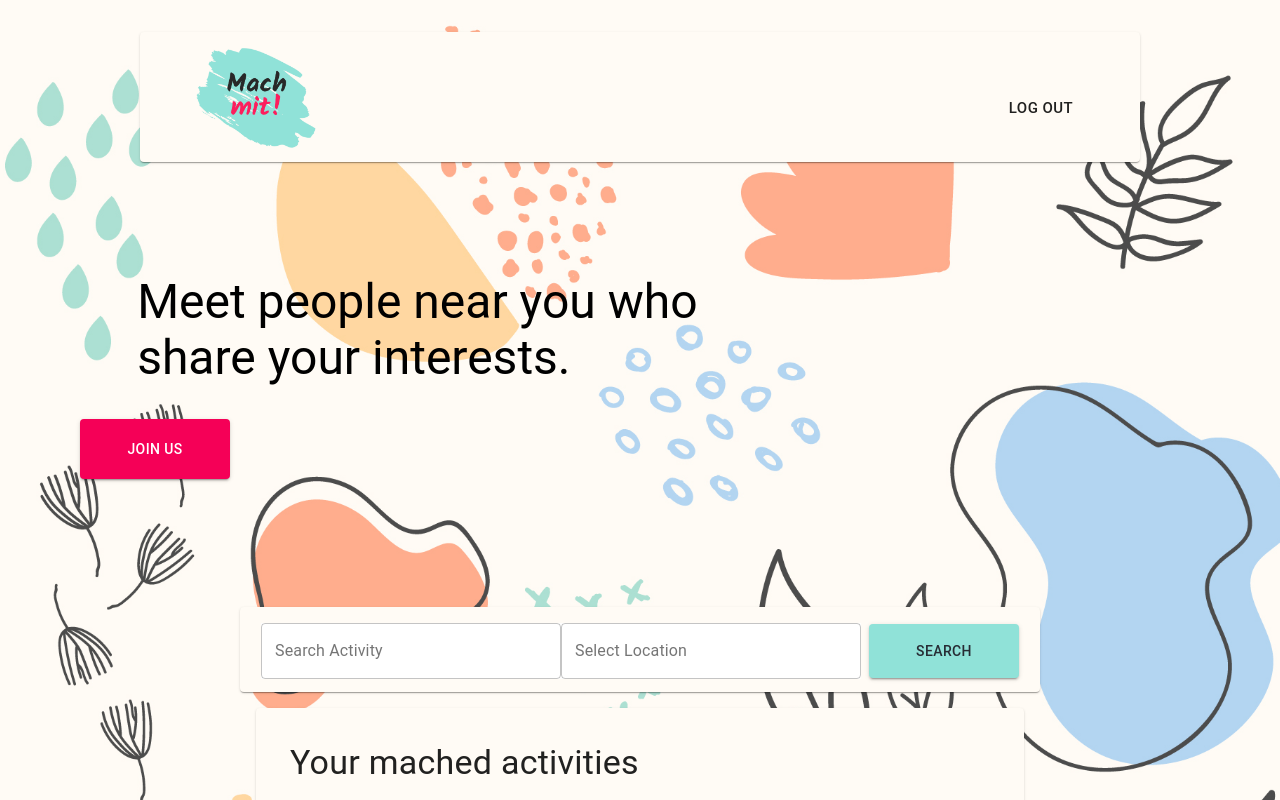
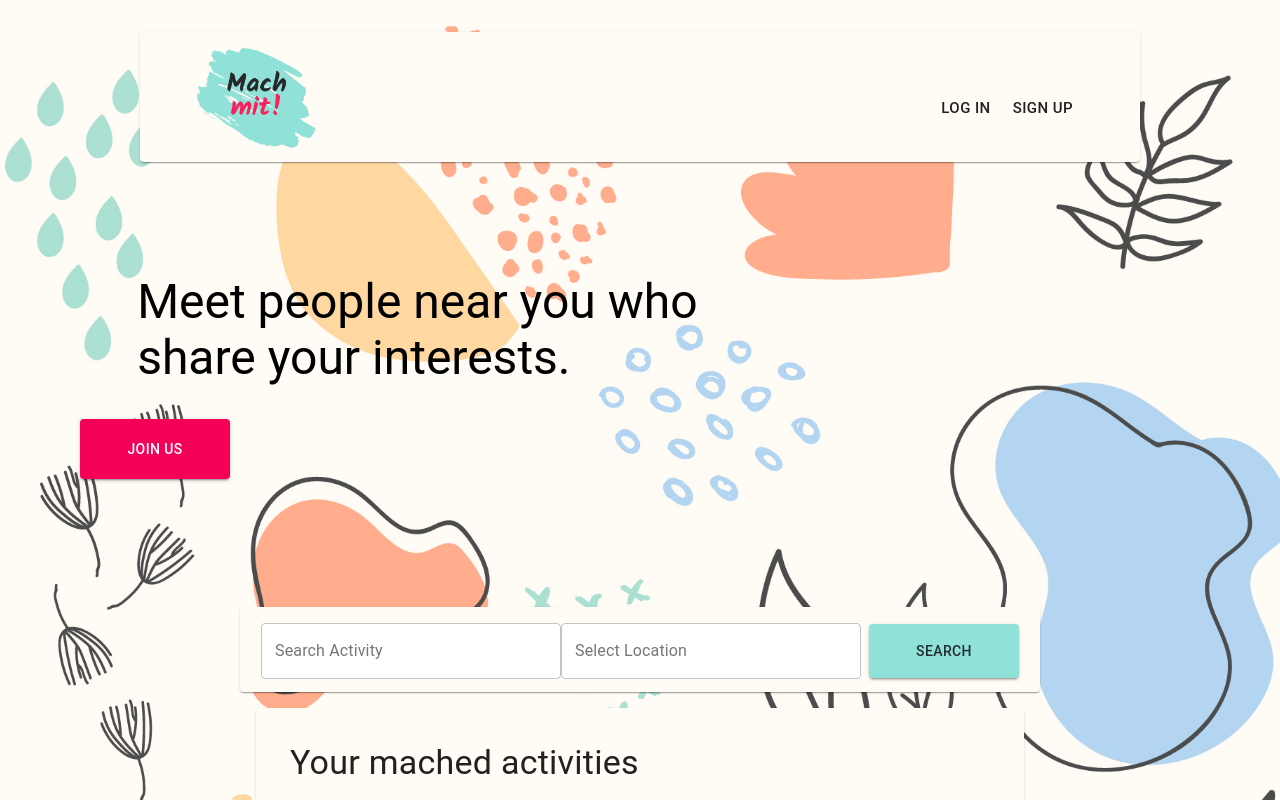
Before and after one commit to Mursel41/mach-mit, a React (Create React App) app in the folder frontend/: page / in a window 1280 px wide. Shown: the top 800 px of the page. Built offline with nearby package versions, Linux system fonts and the light colour scheme; no server answers.

Commit message:
state  was updated

```diff
--- a/frontend/src/App.js
+++ b/frontend/src/App.js
@@ -1,7 +1,6 @@
 import React, { useState, useEffect } from "react";
 import "./App.scss";
 import { BrowserRouter, Switch, Route } from "react-router-dom";
-import Footer from "./components/Footer";
 import Header from "./components/Header";
 import Homepage from "./views/Homepage";
 import Dashboard from "./views/Dashboard";
@@ -11,9 +10,9 @@ import NotFound from "./views/NotFound";
 import CreateActivity from "./views/CreateActivity";
 import SignUpVerMsg from "./views/SignUpVerifMsg";
 import EventDetails from "./views/EventDetails";
-import PersonalizedHomepage from "./views/PersonalizedHomepage";
+
 import Image from "./images/background.jpg";
-import { Box, Container } from "@material-ui/core";
+import { Box } from "@material-ui/core";
 
 const styles = {
   paperContainer: {
@@ -33,7 +32,7 @@ const styles = {
 };
 
 const App = () => {
-  const [isLoggedIn, setIsLoggedIn] = useState(true);
+  const [isLoggedIn, setIsLoggedIn] = useState(false);
   const [user, setUser] = useState({});
   const [auth, setAuth] = useState(null);
   const [hasLoginError, setHasLoginError] = useState(false);
```
